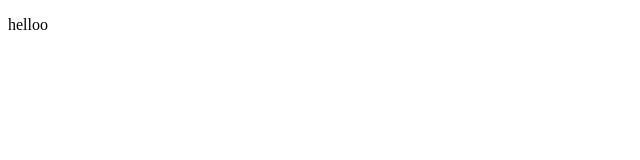
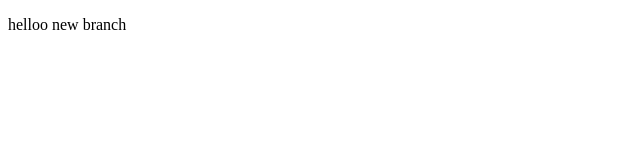
Before and after one commit to nourhan-amr-t/myproj, a plain HTML site: page index.html in a window 1280 px wide. Shown: the full height of the page, 0-640 px from the left. Drawn offline with Linux system fonts and the light colour scheme.

```diff
--- a/index.html
+++ b/index.html
@@ -6,6 +6,6 @@
     <title>Document</title>
 </head>
 <body>
-    <p> helloo </p>
+    <p> helloo new branch</p>
 </body>
 </html>
```
